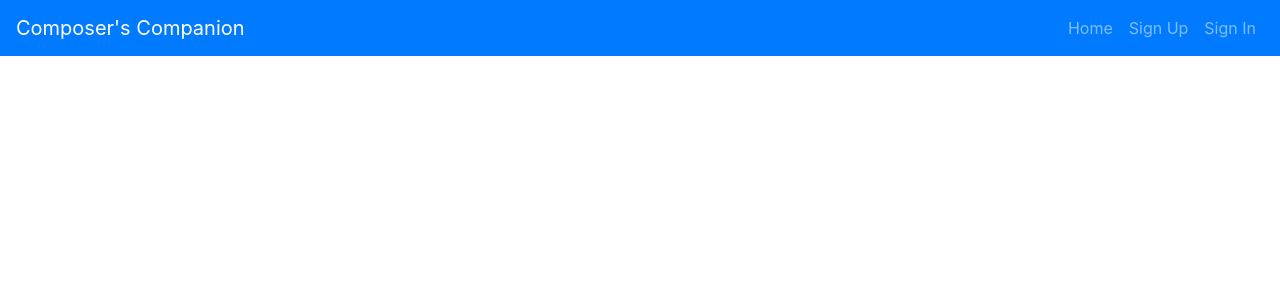
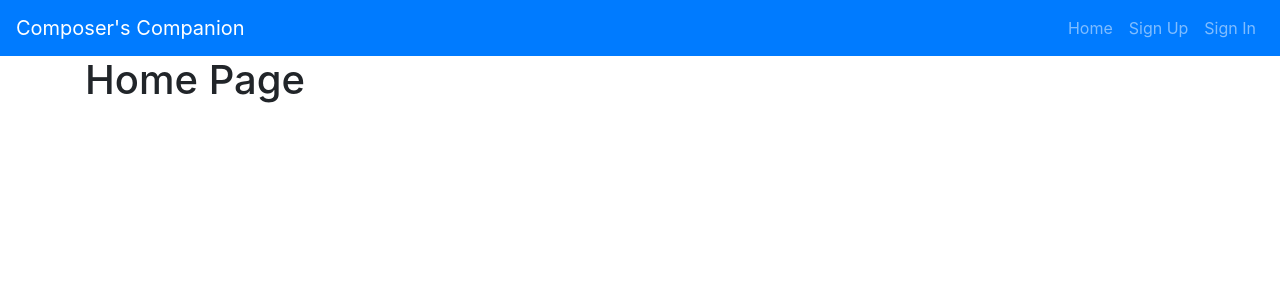
Before and after one commit to shecking/composers-companion-client, a React app: page /#/home in a window 1280 px wide. Before the commit this address led to /#/. Shown: the top 300 px of the page. Built offline with nearby package versions, Linux system fonts and the light colour scheme.

Commit message:
Adding Home page skeleton, deleting misc async comments

```diff
--- a/src/components/App/App.js
+++ b/src/components/App/App.js
@@ -7,6 +7,7 @@ import Header from '../Header/Header'
 import SignUp from '../SignUp/SignUp'
 import SignIn from '../SignIn/SignIn'
 import SignOut from '../SignOut/SignOut'
+import HomePage from '../../routes/HomePage'
 import ChangePassword from '../ChangePassword/ChangePassword'
 import CreateSketch from '../../routes/CreateSketch'
 import ViewSketches from '../../routes/ViewSketches'
@@ -46,6 +47,9 @@ class App extends Component {
           />
         ))}
         <main className="container">
+          <Route exact path='/home' render={() => (
+            <HomePage setUser={this.setUser} />
+          )} />
           <Route path='/sign-up' render={() => (
             <SignUp msgAlert={this.msgAlert} setUser={this.setUser} />
           )} />
--- a/src/components/Header/Header.js
+++ b/src/components/Header/Header.js
@@ -20,7 +20,7 @@ const unauthenticatedOptions = (
 
 const alwaysOptions = (
   <Fragment>
-    <Nav.Link to="/">Home</Nav.Link>
+    <Nav.Link to="#home">Home</Nav.Link>
   </Fragment>
 )
 
--- a/src/components/SignIn/SignIn.js
+++ b/src/components/SignIn/SignIn.js
@@ -33,7 +33,7 @@ class SignIn extends Component {
         message: messages.signInSuccess,
         variant: 'success'
       }))
-      .then(() => history.push('/'))
+      .then(() => history.push('/home'))
       .catch(error => {
         this.setState({ email: '', password: '' })
         msgAlert({
--- /dev/null
+++ b/src/routes/HomePage.js
@@ -0,0 +1,40 @@
+import React, { Component } from 'react'
+
+// Import Axios
+// import axios from 'axios'
+// Import apiUrl
+// import apiUrl from '../apiConfig'
+
+class HomePage extends Component {
+  constructor () {
+    // Call the constructor on Component with super
+    super()
+
+    this.state = {
+      sketches: null
+    }
+  }
+  // componentDidMount () {
+  //   // Run once when the component mounts
+  //   // API request lives here
+  //   axios({
+  //     method: 'GET',
+  //     url: `${apiUrl}/home`
+  //   })
+  //
+  //     .then(res => {
+  //       console.log(res)
+  //     })
+  //     .catch(console.error)
+  // }
+
+  render () {
+    return (
+      <div>
+        <h1>Home Page</h1>
+      </div>
+    )
+  }
+}
+
+export default HomePage
```
Also changed, not shown: src/routes/ViewSketches.js (+0 -11 lines).
